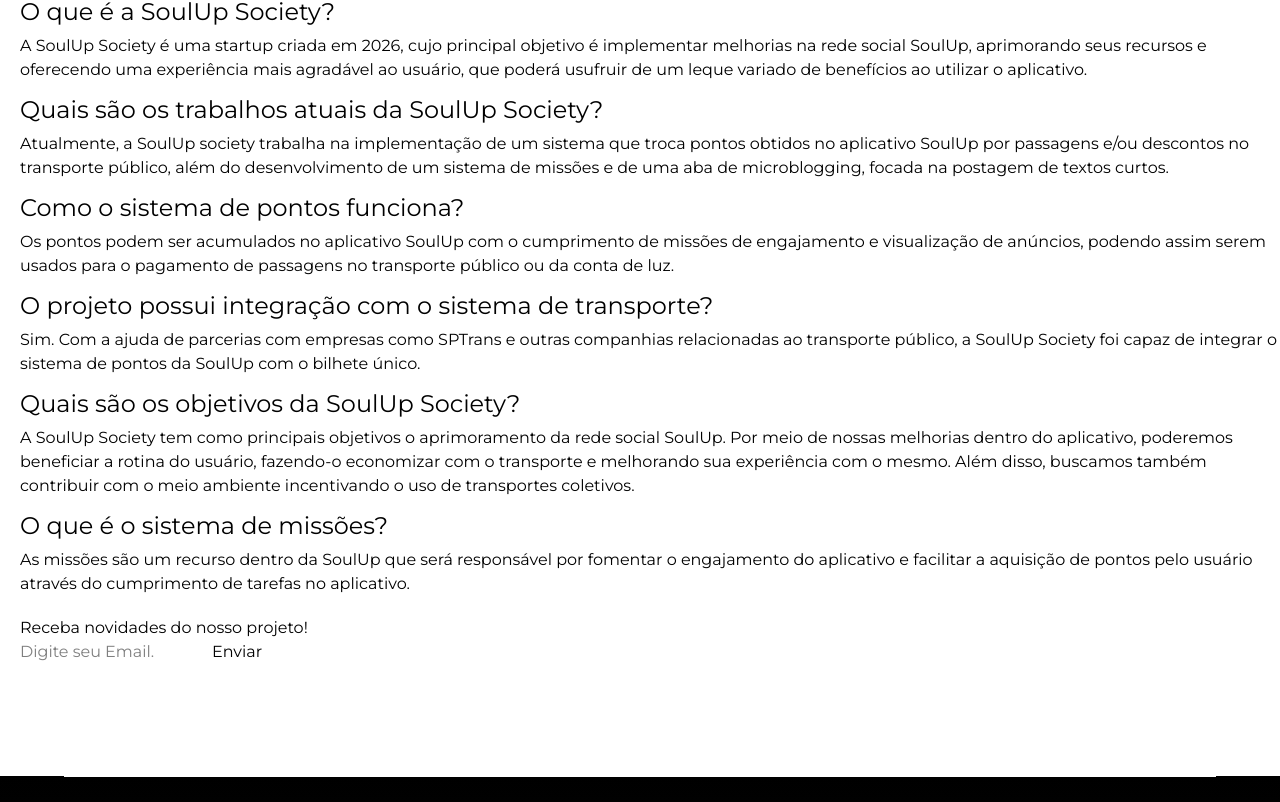
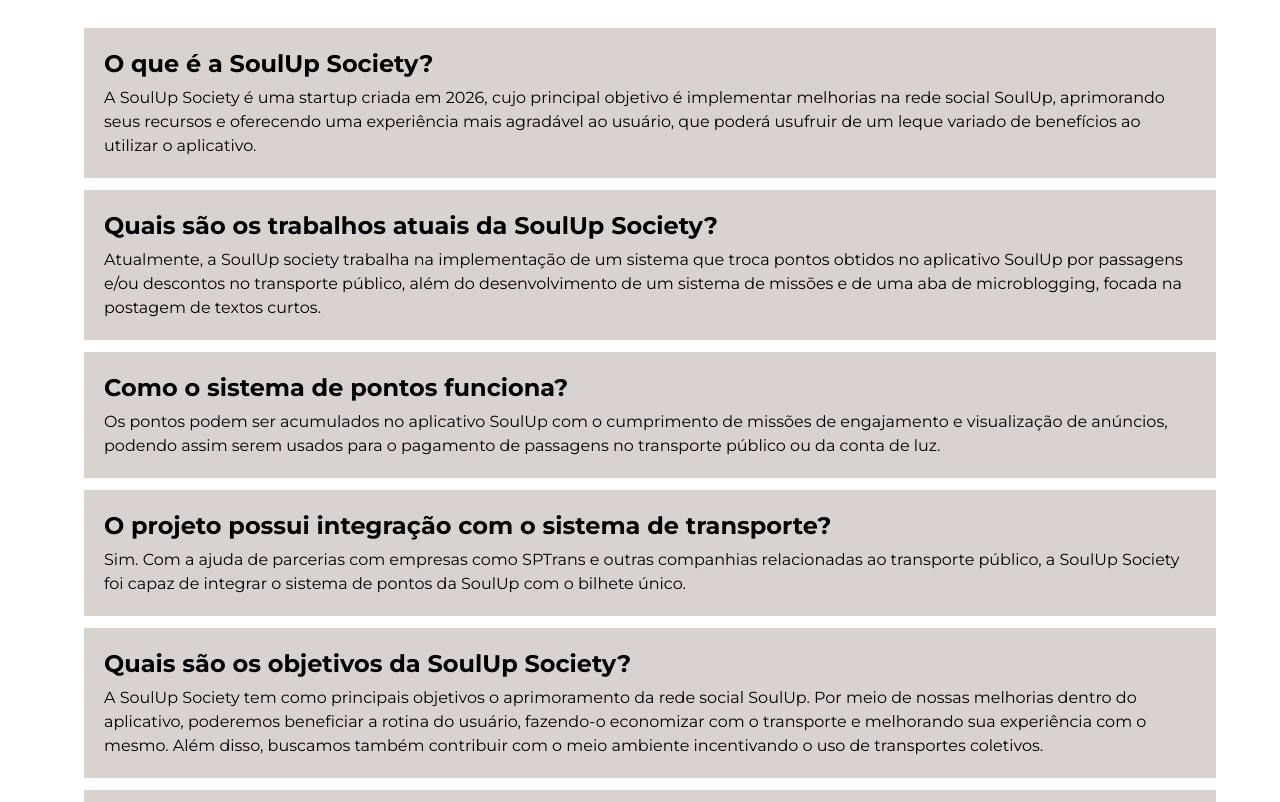
Before and after one commit to SoulUp-Society-Trabalhos/1--Challenge-2--semestre, a React (Vite) app in the folder soulup-society/: page /faq in a window 1280 px wide. Shown: the part 858-1660 px from the top of the page. Built offline with nearby package versions, Linux system fonts and the light colour scheme.

Commit message:
feat: fazendo seção de integrantes

```diff
--- a/soulup-society/src/routes/Faq/index.tsx
+++ b/soulup-society/src/routes/Faq/index.tsx
@@ -3,63 +3,96 @@
     <main className="conteudo">
       <section className="min-h-[90vh] bg-stone-100 font-montserrat flex flex-col items-center justify-center">
         <div className="text-center flex flex-col gap-3">
-          <h1 className="text-6xl font-montserrat font-bold mb-6">
-            FAQ
-          </h1>
+          <h1 className="text-6xl font-montserrat font-bold mb-6">FAQ</h1>
 
           <div className="text-2xl">
             <p>
-              Veja as dúvidas mais recorrentes que giram em torno do nosso projeto.
+              Veja as dúvidas mais recorrentes que giram em torno do nosso
+              projeto.
             </p>
           </div>
         </div>
       </section>
 
-      <section className="faq">
-        <div className="mt-5! ml-5!">
-            <div className="mb-3!">
-              <p className="text-2xl mb-1.5!">
-                O que é a SoulUp Society?
+      <section className="">
+        <div className="mt-5! ml-5! py-8! px-[5%]!">
+          <div className="mb-3! bg-stone-300 p-5!">
+            <p className="text-2xl mb-1.5! font-bold">O que é a SoulUp Society?</p>
+            <p className="text-base">
+              A SoulUp Society é uma startup criada em 2026, cujo principal
+              objetivo é implementar melhorias na rede social SoulUp,
+              aprimorando seus recursos e oferecendo uma experiência mais
+              agradável ao usuário, que poderá usufruir de um leque variado de
+              benefícios ao utilizar o aplicativo.
+            </p>
+          </div>
+          <div className="mb-3! bg-stone-300 p-5!">
+            <p className="text-2xl mb-1.5! font-bold">
+              Quais são os trabalhos atuais da SoulUp Society?
             </p>
             <p className="text-base">
-                A SoulUp Society é uma startup criada em 2026, cujo principal objetivo é implementar melhorias na rede social SoulUp, aprimorando seus recursos e oferecendo uma experiência mais agradável ao usuário, que poderá usufruir de um leque variado de benefícios ao utilizar o aplicativo.
+              Atualmente, a SoulUp society trabalha na implementação de um
+              sistema que troca pontos obtidos no aplicativo SoulUp por
+              passagens e/ou descontos no transporte público, além do
+              desenvolvimento de um sistema de missões e de uma aba de
+              microblogging, focada na postagem de textos curtos.
             </p>
           </div>
-            <div className="mb-3!">
-              <p className="text-2xl mb-1.5!">Quais são os trabalhos atuais da SoulUp Society?</p>
+          <div className="mb-3! bg-stone-300 p-5!">
+            <p className="text-2xl mb-1.5! font-bold">
+              Como o sistema de pontos funciona?
+            </p>
             <p className="text-base">
-                Atualmente, a SoulUp society trabalha na implementação de um sistema que troca pontos obtidos no aplicativo SoulUp por passagens e/ou descontos no transporte público, além do desenvolvimento de um sistema de missões e de uma aba de microblogging, focada na postagem de textos curtos.
+              Os pontos podem ser acumulados no aplicativo SoulUp com o
+              cumprimento de missões de engajamento e visualização de anúncios,
+              podendo assim serem usados para o pagamento de passagens no
+              transporte público ou da conta de luz.
             </p>
           </div>
-            <div className="mb-3!">
-              <p className="text-2xl mb-1.5!">Como o sistema de pontos funciona?</p>
+          <div className="mb-3! bg-stone-300 p-5!">
+            <p className="text-2xl mb-1.5! font-bold">
+              O projeto possui integração com o sistema de transporte?
+            </p>
             <p className="text-base">
-                Os pontos podem ser acumulados no aplicativo SoulUp com o cumprimento de missões de engajamento e visualização de anúncios, podendo assim serem usados para o pagamento de passagens no transporte público ou da conta de luz.
+              Sim. Com a ajuda de parcerias com empresas como SPTrans e outras
+              companhias relacionadas ao transporte público, a SoulUp Society
+              foi capaz de integrar o sistema de pontos da SoulUp com o bilhete
+              único.
             </p>
           </div>
-            <div className="mb-3!">
-              <p className="text-2xl mb-1.5!">O projeto possui integração com o sistema de transporte?</p>
+          <div className="mb-3! bg-stone-300 p-5!">
+            <p className="text-2xl mb-1.5! font-bold">
+              Quais são os objetivos da SoulUp Society?
+            </p>
             <p className="text-base">
-                Sim. Com a ajuda de parcerias com empresas como SPTrans e outras companhias relacionadas ao transporte público, a SoulUp Society foi capaz de integrar o sistema de pontos da SoulUp com o bilhete único.
+              A SoulUp Society tem como principais objetivos o aprimoramento da
+              rede social SoulUp. Por meio de nossas melhorias dentro do
+              aplicativo, poderemos beneficiar a rotina do usuário, fazendo-o
+              economizar com o transporte e melhorando sua experiência com o
+              mesmo. Além disso, buscamos também contribuir com o meio ambiente
+              incentivando o uso de transportes coletivos.
             </p>
           </div>
-            <div className="mb-3!">
-              <p className="text-2xl mb-1.5!">Quais são os objetivos da SoulUp Society?</p>
+          <div className="mb-3! bg-stone-300 p-5!">
+            <p className="text-2xl mb-1.5! font-bold">O que é o sistema de missões?</p>
             <p className="text-base">
-                A SoulUp Society tem como principais objetivos o aprimoramento da rede social SoulUp. Por meio de nossas melhorias dentro do aplicativo, poderemos beneficiar a rotina do usuário, fazendo-o economizar com o transporte e melhorando sua experiência com o mesmo. Além disso, buscamos também contribuir com o meio ambiente incentivando o uso de transportes coletivos.
-              </p>
-            </div>
-            <div className="mb-3!">
-              <p className="text-2xl mb-1.5!">O que é o sistema de missões?</p>
-              <p className="text-base">
-                As missões são um recurso dentro da SoulUp que será responsável por fomentar o engajamento do aplicativo e facilitar a aquisição de pontos pelo usuário através do cumprimento de tarefas no aplicativo.
+              As missões são um recurso dentro da SoulUp que será responsável
+              por fomentar o engajamento do aplicativo e facilitar a aquisição
+              de pontos pelo usuário através do cumprimento de tarefas no
+              aplicativo.
             </p>
           </div>
         </div>
       </section>
-      <div className="min-h-[20vh] mt-5! ml-5!">
-      <section className="newsletter">
-        <h2>Receba novidades do nosso projeto!</h2>
+      <div className="py-8 px-[5%]! min-h-[30vh]">
+          <h2 className="text-3xl text-center font-bold border-b-4">
+              Nosso Newsletter!
+          </h2>
+          <div className="mt-10! flex justify-center">
+            <section className="bg-white text-black p-8! rounded-xl shadow-lg w-full max-w-xl">
+              <h2 className="text-2xl font-bold text-center mb-3!">
+                Receba novidades do nosso projeto!
+              </h2>
               <dialog id="modal">
                 <button aria-label="Fechar a Janela" id="btnFecharModal">
                   X
@@ -73,15 +106,20 @@
                   <label htmlFor="idEmail" className="sr-only">
                     Email
                   </label>
-            <div className="container__newsletter">
+                  <div className="flex gap-3">
                     <input
                       type="email"
                       id="idEmail"
                       name="email"
+                      className="flex-1 border border-gray-300 rounded-lg px-4! py-3! text-black outline-none focus:border-black"
                       placeholder="Digite seu Email."
                       required
                     />
-              <button type="submit" id="btnEnviar">
+                    <button
+                      type="submit"
+                      id="btnEnviar"
+                      className="bg-black text-white px-6! py-3! rounded-lg hover:bg-gray-800"
+                    >
                       Enviar
                     </button>
                   </div>
@@ -89,6 +127,7 @@
               </form>
             </section>
           </div>
+        </div>
     </main>
   );
 }
--- a/soulup-society/src/routes/Home/index.tsx
+++ b/soulup-society/src/routes/Home/index.tsx
@@ -2,7 +2,17 @@
 export default function Home() {
   return (
     <main>
+      <section className="min-h-[90vh] bg-stone-100 font-montserrat flex flex-col items-center justify-center">
+        <div className="text-center flex flex-col gap-3">
+          <h1 className="text-6xl font-montserrat font-bold mb-6">
+            Início
+          </h1>
 
+          <div className="text-2xl">
+            <p>Apresentação geral dos membros da nossa equipe.</p>
+          </div>
+        </div>
+      </section>
 
       <section className="bg-stone-300 py-8 px-[5%]">
         <div className="py-8! px-[5%]! min-h-[30vh]">
--- a/soulup-society/src/routes/Integrantes/index.tsx
+++ b/soulup-society/src/routes/Integrantes/index.tsx
@@ -12,8 +12,8 @@
           </div>
         </div>
       </section>
-
-      <div className="mt-10! ml-5! h-80 grid grid-cols-1 gap-6 sm:grid-cols-2 lg:grid-cols-6 xl:grid-cols-5">
+      <section className="bg-stone-300 p-10!">
+      <div className="mt-10!  h-80 grid grid-cols-1 gap-6 sm:grid-cols-2 lg:grid-cols-6 xl:grid-cols-5 " >
         <div className="flex flex-col items-center overflow-hidden rounded-2xl bg-white shadow-md transition duration-300 hover:-translate-y-2 hover:shadow-xl">
           <img
             src="/img/foto-breno.jpg"
@@ -22,7 +22,7 @@
           />
           <div className="mt-4!">
             <h3 className="text-lg font-bold p-1!">Breno Elísio Lobato</h3>
-            <p className="mt-1 text-sm text-gray-500">Aluno</p>
+            <p className="mt-1 text-sm text-gray-500">Aluno - RM569961</p>
             <a
               href="https://github.com/Brenoell"
               target="_blank"
@@ -47,7 +47,7 @@
           />
           <div className="mt-4!">
             <h3 className="text-lg font-bold">Chrisitian Verzellesi</h3>
-            <p className="mt-1 text-sm text-gray-500 ">Aluno</p>
+            <p className="mt-1 text-sm text-gray-500 ">Aluno - RM568677</p>
             <a
               href="https://github.com/ChrisVerBarbuto"
               className="integrantes__redes"
@@ -72,7 +72,7 @@
           />
           <div className="mt-4!">
             <h3 className="text-lg font-bold">Gustavo Lizier Pontes</h3>
-            <p className="mt-1 text-sm text-gray-500">Aluno</p>
+            <p className="mt-1 text-sm text-gray-500">Aluno - RM573234</p>
             <a
               href="https://github.com/gustavopontes1104"
               className="integrantes__redes"
@@ -97,7 +97,7 @@
           />
           <div className="mt-4!">
             <h3 className="text-lg font-bold ">Eduardo Nery Kurahara</h3>
-            <p className="mt-1 text-sm text-gray-500 ">Aluno</p>
+            <p className="mt-1 text-sm text-gray-500 ">Aluno - RM570916</p>
             <a
               href="https://github.com/edu64123"
               className="integrantes__redes"
@@ -122,7 +122,7 @@
           />
           <div className="mt-4!">
             <h3 className="text-lg font-bold">Eduardo Pizzoli Junior</h3>
-            <p className="mt-1 text-sm text-gray-500">Aluno</p>
+            <p className="mt-1 text-sm text-gray-500">Aluno - RM569529</p>
             <a
               href="https://github.com/dudupizzoli"
               className="integrantes__redes"
@@ -140,6 +140,7 @@
           </div>
         </div>
       </div>
+      </section>
       <div className="py-8 px-[5%]! min-h-[30vh]">
         <div className="mt-10! flex justify-center">
           <section className="bg-white text-black p-8! rounded-xl shadow-lg w-full max-w-xl">
```
Lines whose indentation alone changed are shown as unchanged.
